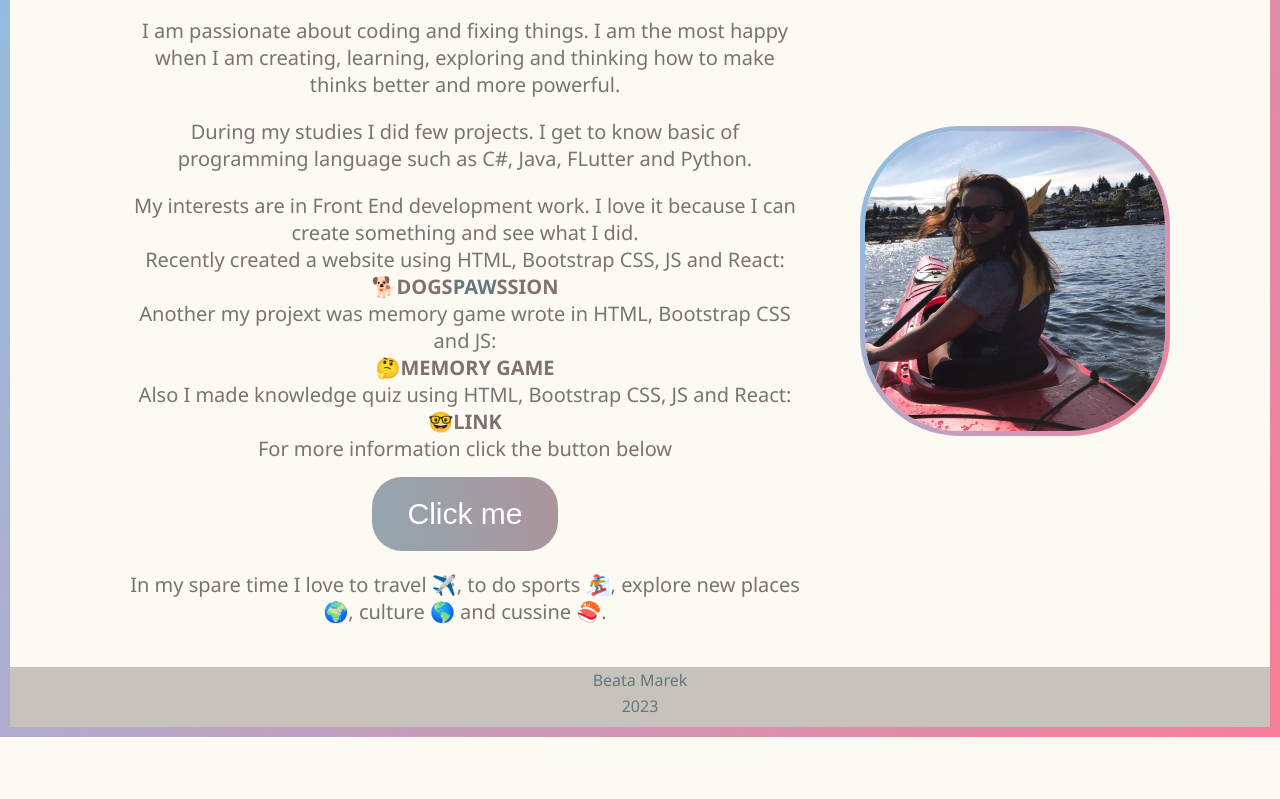
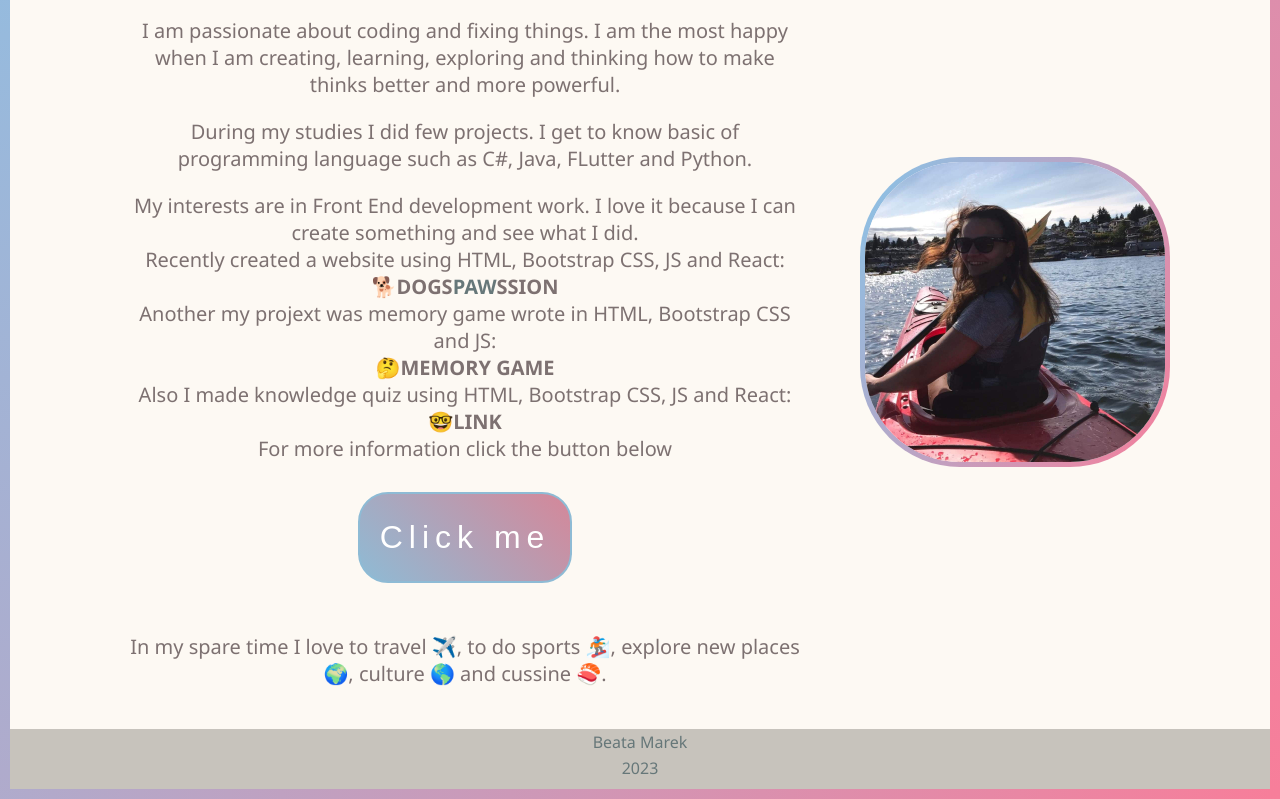
Before and after one commit to Beata12/portfolio, a plain HTML site: page about.html in a window 1280 px wide. Shown: the part 462-1261 px from the top of the page. Before the commit the page ends 1199 px from the top, so only its background shows below. Drawn offline with Linux system fonts and the light colour scheme.

Commit message:
buttons styling

```diff
--- a/css/about.css
+++ b/css/about.css
@@ -50,6 +50,7 @@ h1 {
 	background-origin: border-box;
 	background-clip: content-box, border-box;
 }
+
 .btn-clickMe {
 	background-image: linear-gradient(80deg, #94a6af, #ac959b);
 	border: none;
@@ -57,7 +58,7 @@ h1 {
 	padding: 10px 25px;
 	text-align: center;
 	text-decoration: none;
-	font-size: 20px;
+	font-size: 32px;
 	margin-top: 15px;
 	border-radius: 30px;
 }
@@ -85,6 +86,7 @@ h1 {
 		margin-top: 30px;
 		align-items: center;
 	}
+
 	.container-photo {
 		padding-left: 10px;
 		padding-bottom: 10px;
@@ -117,9 +119,47 @@ h1 {
 	.personal-information {
 		font-size: 35px;
 	}
+
 	.btn-clickMe {
-		padding: 20px 35px;
-		font-size: 30px;
+		display: inline-block;
+		letter-spacing: 6px;
+		padding: 25px 20px;
+		margin: 30px 20px;
+		font-size: 32px;
+		position: relative;
+		align-self: center;
+		transform-origin: left bottom;
+		-webkit-transition: all 500ms ease-in-out;
+		-moz-transition: all 500ms ease-in-out;
+		-o-transition: all 500ms ease-in-out;
+		transition: all 500ms ease-in-out;
+		border-radius: 30px;
+	}
+
+	.btn-clickMe:hover {
+		background-color: white;
+		background-size: 90%;
+		transform: translate(0.5em, -0.5em);
+		box-shadow: -1em 1em 0.15em rgba(16, 24, 50, 0.1);
+	}
+
+	.btn-clickMe {
+		background-color: #87c4e8;
+		background-size: 100%;
+		background-image: -moz-linear-gradient(45deg, #87c4e8 0%, #f77e9a 100%);
+		background-image: -webkit-linear-gradient(
+			45deg,
+			#94a6af 0%,
+			#f77e9a 100%
+		);
+		background-image: linear-gradient(45deg, #8ebbd5 0%, #d58799 100%);
+		color: white;
+		border: 2px solid #8ebbd5;
+	}
+
+	.btn-clickMe:hover {
+		background: #87c4e8;
+		color: #d58799;
 	}
 }
 
--- a/css/main.css
+++ b/css/main.css
@@ -51,11 +51,45 @@ h2 {
 	font-size: 30px;
 	margin: 50px;
 	border-radius: 30px;
+	border: 4px solid #87c4e8;
 }
 
 .btn-about:hover {
 	cursor: pointer;
-	background-image: linear-gradient(20deg, #54a8d8, #e9486d);
+	background-image: linear-gradient(20deg, #d8a2af, #c2e1f3);
+	color: #f77e9a;
+	border: 4px solid transparent;
+	animation: border 2s linear infinite;
+	animation: text-color 2s linear infinite;
+}
+
+@keyframes border {
+	0% {
+		border-color: #a88890;
+	}
+	25% {
+		border-color: #588fae;
+	}
+	50% {
+		border-color: #7e5760;
+	}
+	100% {
+		border-color: transparent;
+	}
+}
+@keyframes text-color {
+	0% {
+		color: #a88890;
+	}
+	25% {
+		color: #f77e9a;
+	}
+	50% {
+		color: #87c4e8;
+	}
+	100% {
+		color: #7691a1;
+	}
 }
 
 @media only screen and (min-width: 350px) {
```
